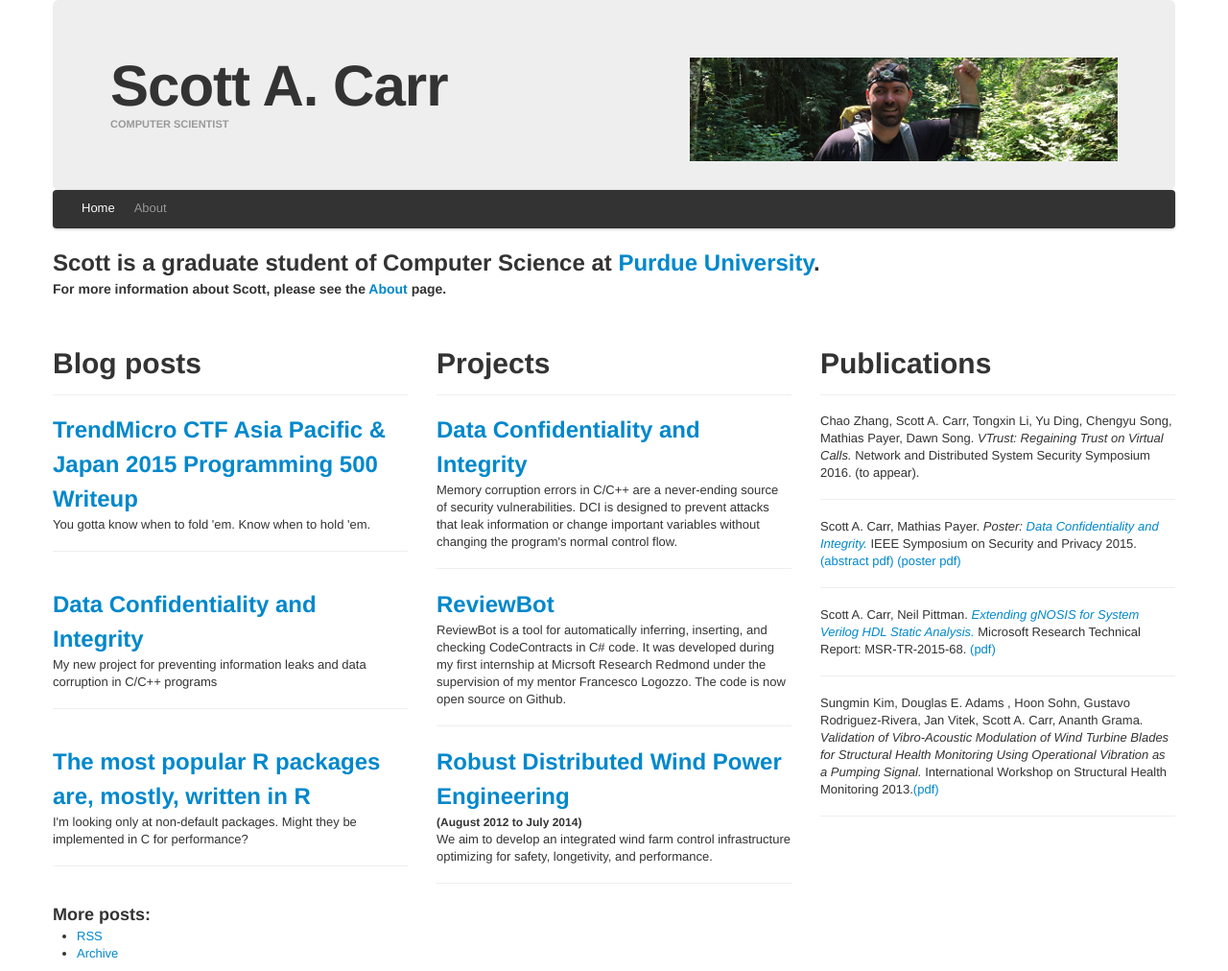
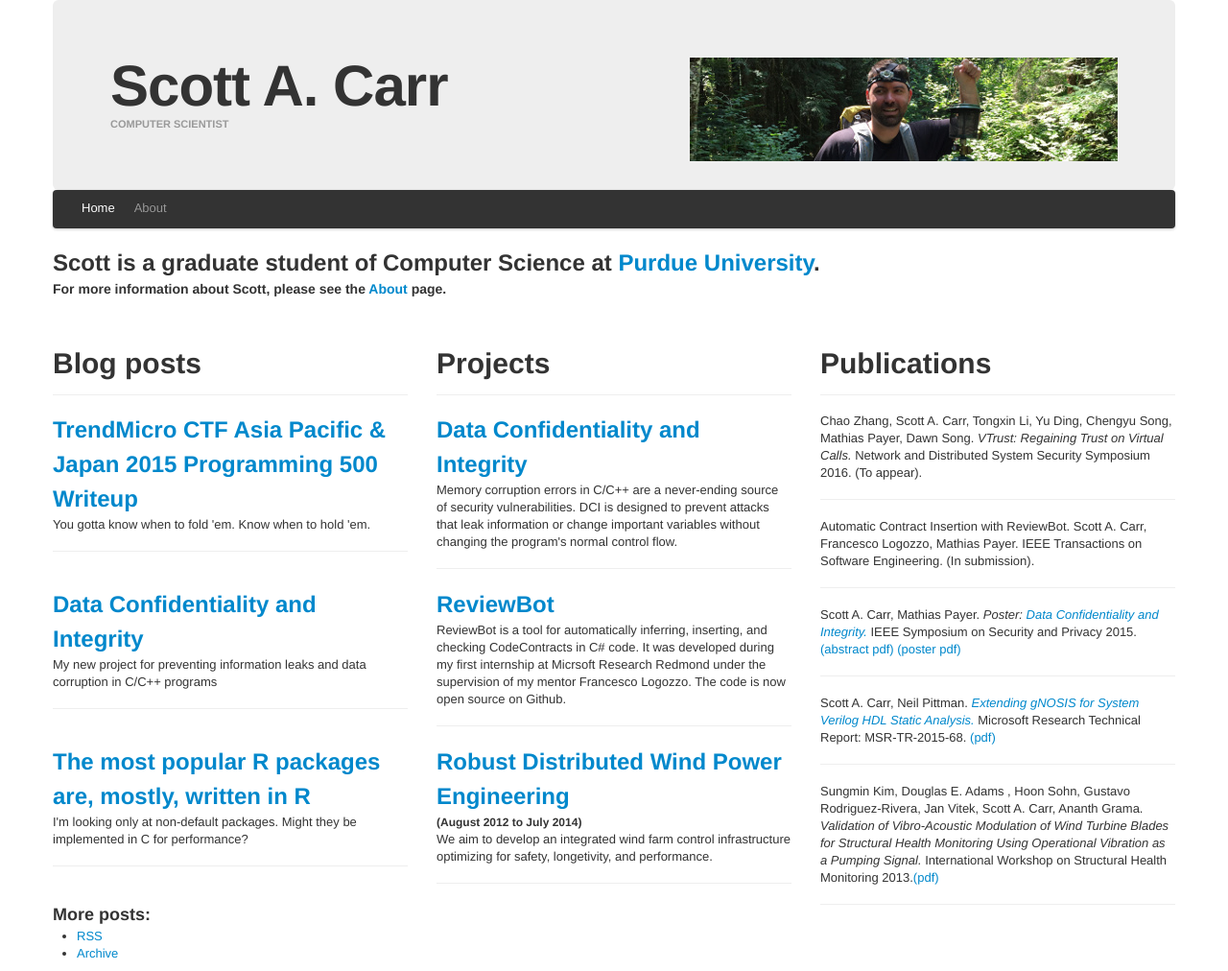
Before and after one commit to scottcarr/scottcarr.github.com, a Jekyll site: the page built from index.html, in a window 1280 px wide. Shown: the whole page at 96% size. Built offline with Jekyll 4.4.1, drawn with Linux system fonts in a browser that asks for light colours.

Commit message:
add review submission

```diff
--- a/index.html
+++ b/index.html
@@ -75,8 +75,13 @@ title_element: h1
       Chao Zhang, Scott A. Carr, Tongxin Li, Yu Ding, Chengyu Song, Mathias Payer, Dawn Song.
       <i>VTrust: Regaining Trust on Virtual Calls.</i>
       Network and Distributed System Security Symposium 2016.
-      (to appear).
+      (To appear).
       </p>
+      <hr>
+      Automatic Contract Insertion with ReviewBot.
+      Scott A. Carr, Francesco Logozzo, Mathias Payer.
+      IEEE Transactions on Software Engineering.
+      (In submission).
       <hr>
       Scott A. Carr, Mathias Payer. <i>Poster:
         <a href="/data-confidentiality-and-integrity">Data Confidentiality and Integrity.</a></i>
```
